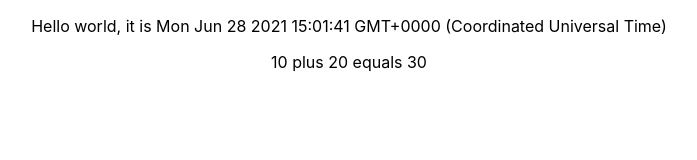
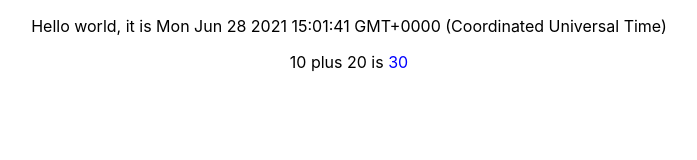
Before and after one commit to techBoolo/FullStackOpen2021-React, a React (Create React App) app: page / in a window 1280 px wide. Shown: the top 160 px of the page, without its empty margins (291-988 px from the left). Built offline with nearby package versions, Linux system fonts and the light colour scheme.

Commit message:
App component without JSX

```diff
--- a/src/App.css
+++ b/src/App.css
@@ -36,3 +36,6 @@
     transform: rotate(360deg);
   }
 }
+.spanBlue {
+  color: blue;
+}
--- a/src/App.js
+++ b/src/App.js
@@ -1,3 +1,4 @@
+import React from 'react';
 import './App.css';
 
 function App() {
@@ -6,12 +7,12 @@ function App() {
   const a = 10;
   const b = 20;
 
-  return (
-    <div className="App">
-      <p>Hello world, it is {now.toString()}</p>
-      <p>{a} plus {b} equals {a + b}</p>
-    </div>
-  );
+  return React.createElement('div', { className: 'App' },
+      React.createElement('p', null, "Hello world, it is ", now.toString()),
+      React.createElement('p', null, a, ' plus ', b, ' is ',
+        React.createElement('span', {className: 'spanBlue'}, a+b)
+      )
+    )
 }
 
 export default App;
```
